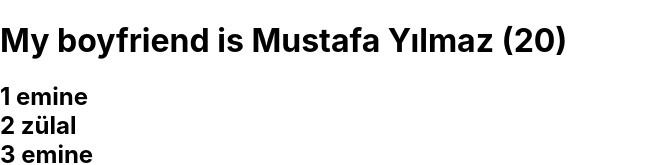
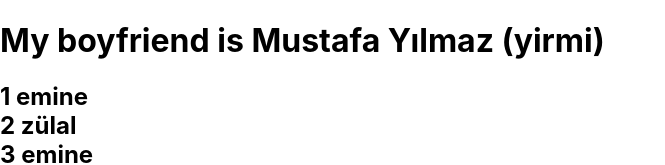
Before and after one commit to rumeysakyrk/new-react, a React (Create React App) app: page / in a window 1280 px wide. Shown: the top 165 px of the page, without its empty margins (0-665 px from the left). Built offline with nearby package versions, Linux system fonts and the light colour scheme.

Commit message:
onOfType prop types

```diff
--- a/src/App.js
+++ b/src/App.js
@@ -24,7 +24,7 @@ const friends=[
 function App() {
   return (
     <>
-    <User name1="Mustafa" surname1="Yılmaz" isLoggedIn1={true} age={20} friends={friends}/>
+    <User name1="Mustafa" surname1="Yılmaz" isLoggedIn1={true} age={"yirmi"} friends={friends}/>
       <Header />
       <p className="xyz">
         paragraph
--- a/src/components/User.js
+++ b/src/components/User.js
@@ -24,7 +24,7 @@ User.propType={
     surname1:PropTypes.string,
     isLoggedIn1:PropTypes.bool,
     friends: PropTypes.array,
-    age:PropTypes.number
+    age:PropTypes.oneOfType([PropTypes.number, PropTypes.string]).isRequired
 }
 
 export default User;
```
